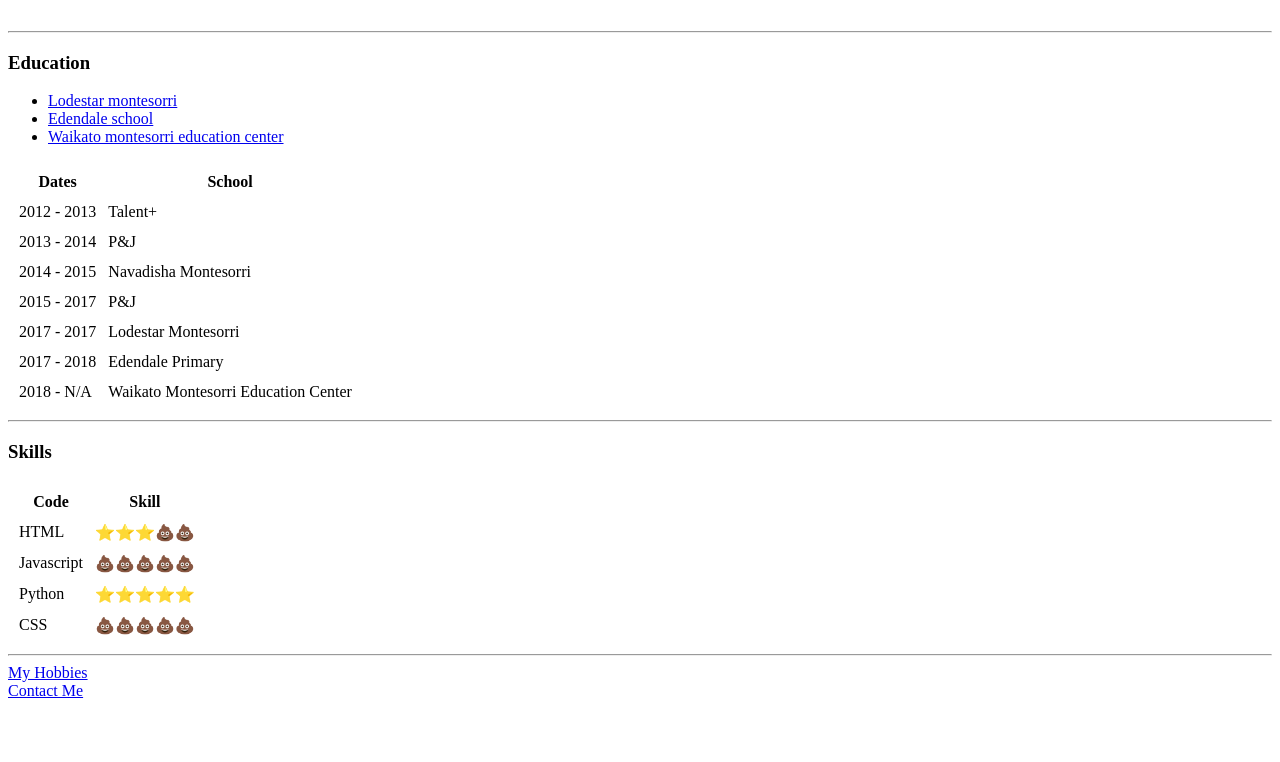
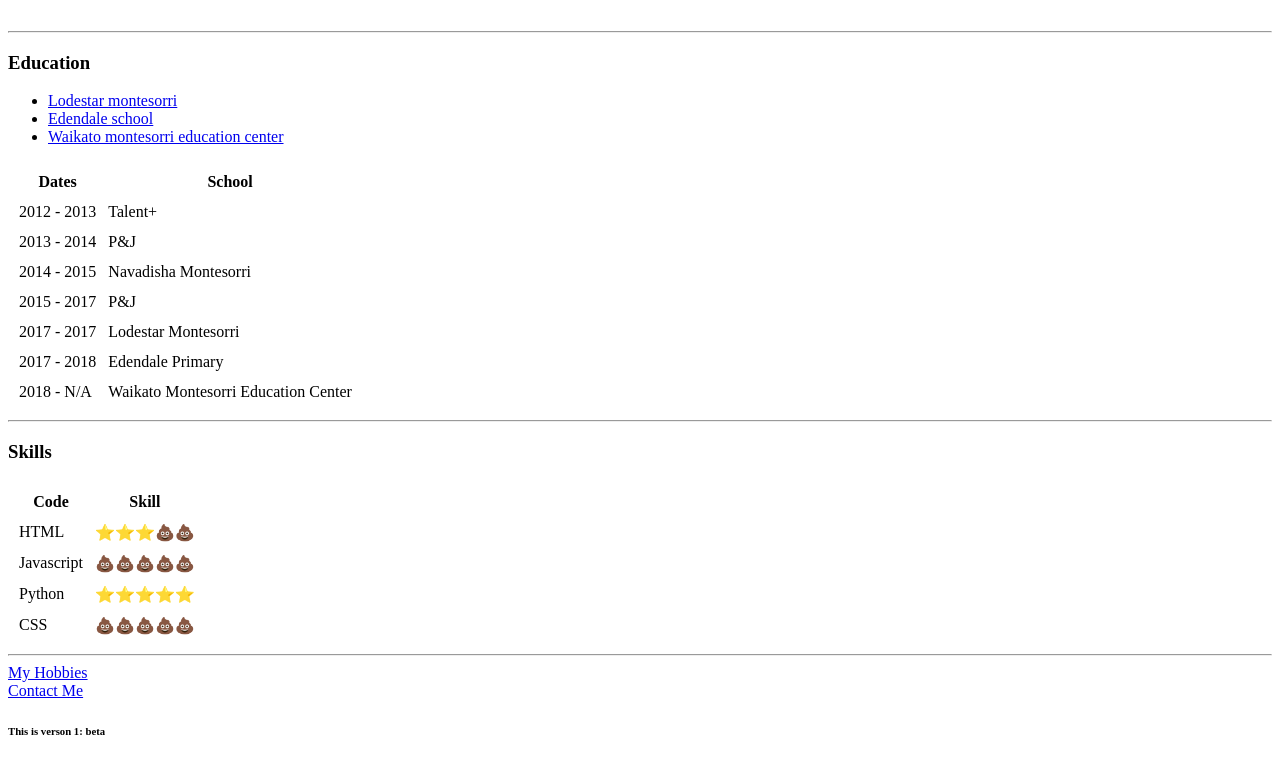
Before and after one commit to Visheshbons/vk, a plain HTML site: page index.html in a window 1280 px wide. Shown: the part 607-1369 px from the top of the page. Before the commit the page ends 1315 px from the top, so only its background shows below. Drawn offline with Linux system fonts and the light colour scheme.

Commit message:
this is now version 1 beta

```diff
--- a/index.html
+++ b/index.html
@@ -91,6 +91,7 @@
   <hr>
   <a href="hobbies.html">My Hobbies</a><br />
   <a href="contact info.html">Contact Me</a>
+  <h6>This is verson 1: beta</6>
 </body>
 
 </html>
```
